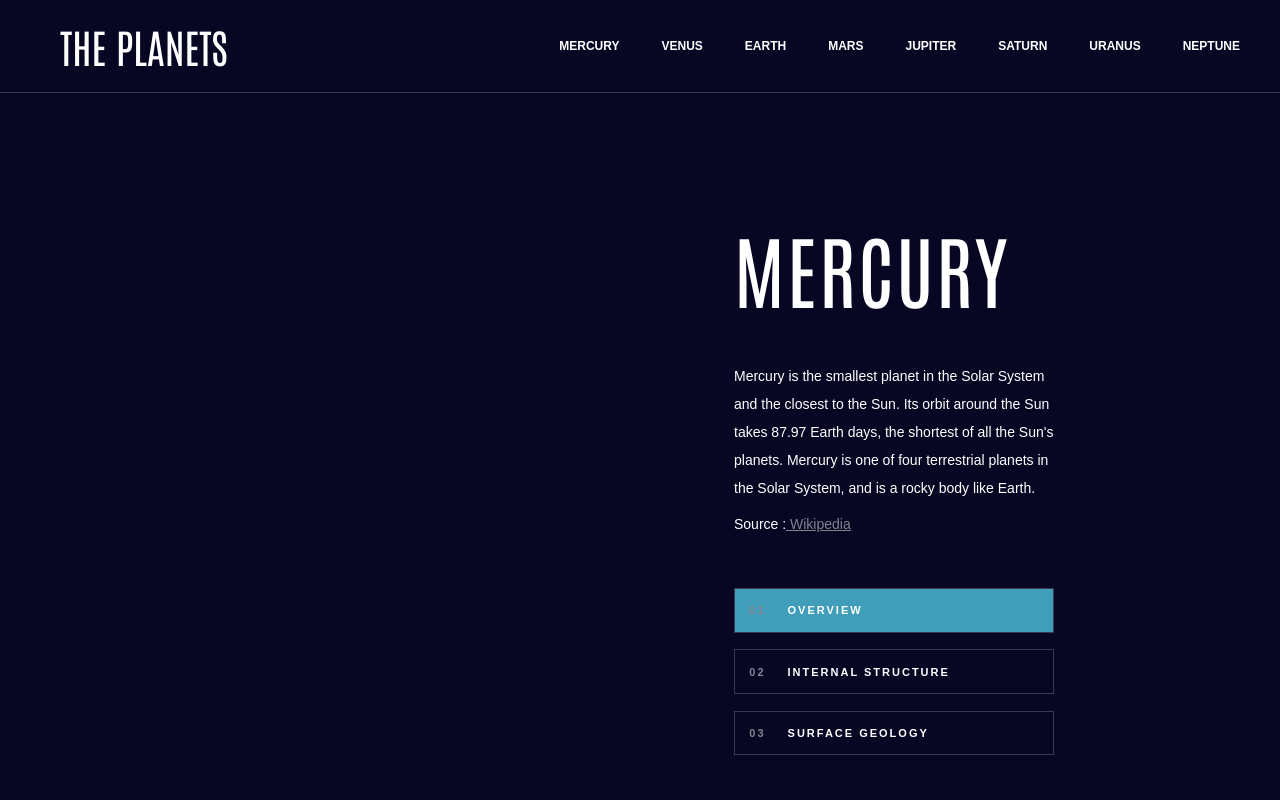
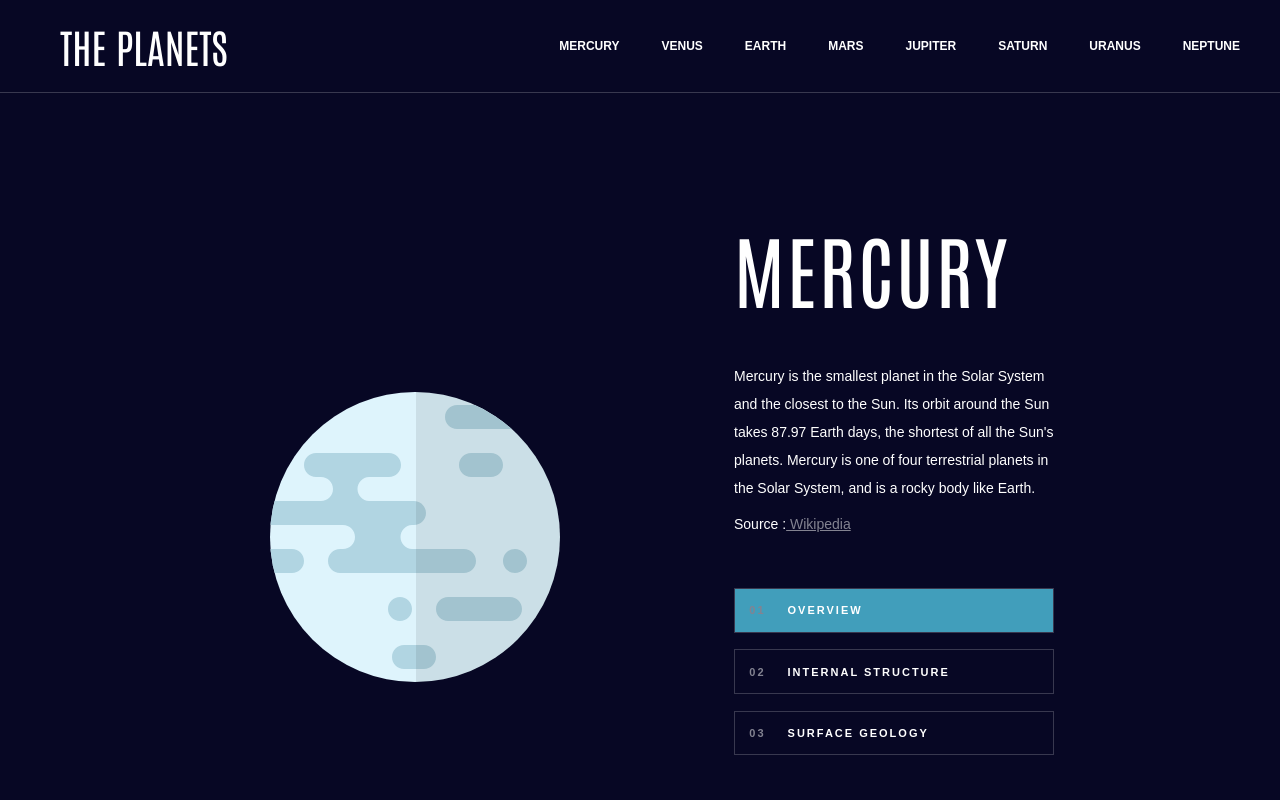
Before and after one commit to reymondar/planets-fact-size, a React (Create React App) app: page / in a window 1280 px wide. Shown: the top 800 px of the page. Built offline with nearby package versions, Linux system fonts and the light colour scheme; a web font is replaced by a local one.

Commit message:
Images fixed

```diff
--- a/src/components/Image/PlanetImage.js
+++ b/src/components/Image/PlanetImage.js
@@ -3,7 +3,7 @@ import "./Image.css";
 export const PlanetImage = ({ image }) => {
   return (
     <div className="planet-image">
-      {image instanceof String ? (
+      {typeof image === "string" ? (
         <img src={image} alt="" />
       ) : (
         <div className="planet-images-compiled">
```
